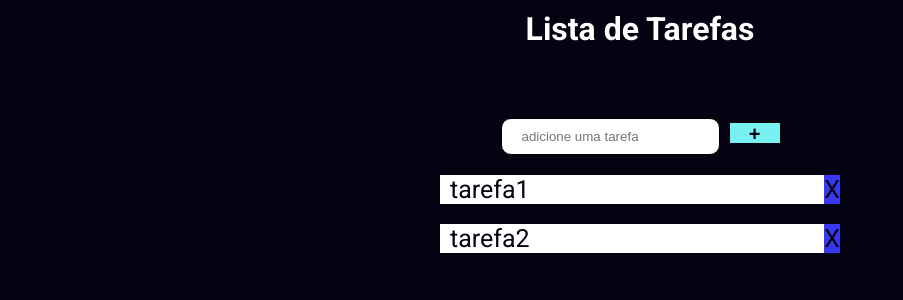
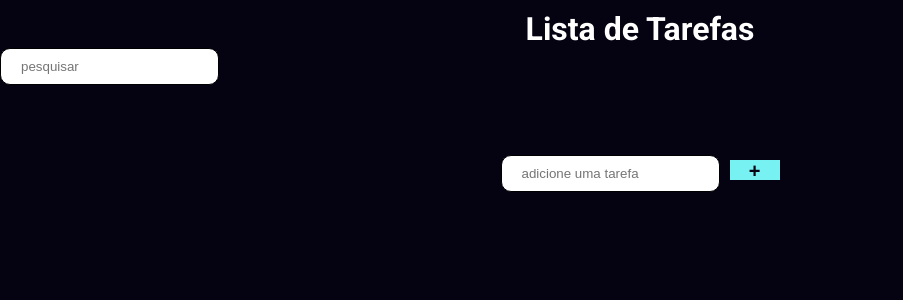
Before and after one commit to viniciusgasparino/todoList, a Next.js app: page / in a window 1280 px wide. Shown: the top 300 px of the page, without its empty margins (0-903 px from the left). Built offline with nearby package versions, Linux system fonts and the light colour scheme.

Commit message:
Criadoinput de filtro

```diff
--- a/pages/index.jsx
+++ b/pages/index.jsx
@@ -8,8 +8,9 @@ import Button from "../components/Button/Button"
 
 
 function HomePage(){
+  const [search,setSearch] = useState("")
   const [text,setText] = useState("")
-  const [list,setList] = useState(["tarefa1","tarefa2"])
+  const [list,setList] = useState([])
 
 
   function adicionar(){
@@ -29,9 +30,20 @@ function HomePage(){
     )
   }
 
+  const filterTasks = list.filter((task) => {
+    return task.includes(search)
+  })
+
   return(
     <>
       <Titulo titulo="Lista de Tarefas"/>
+
+      <Input
+          placeholder="pesquisar"
+          value={search}
+          onChange={(e)=>{setSearch(e.target.value)}}
+       />
+
 
       <Container>
         <Content>
@@ -45,7 +57,8 @@ function HomePage(){
 
         <Content>
           {
-            list.map((task,pos)=>{
+
+            filterTasks.map((task,pos)=>{
               return(
                 <div className={styles.div} key={`item-${pos}`}>
                   <li>{task}<span onClick={()=>{apagar(pos)}}>X</span></li>
```
